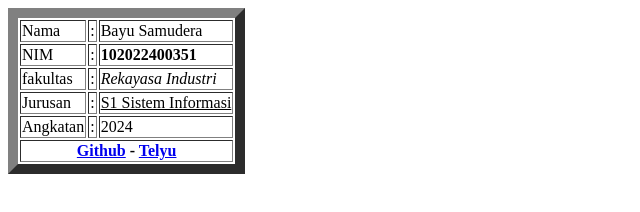
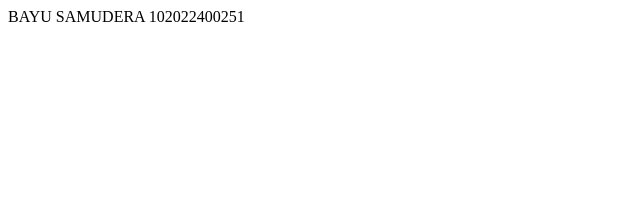
Before and after one commit to snorlaxxx666/snorlaxxx666.github.io, a plain HTML site: page index.html in a window 1280 px wide. Shown: the whole page, without its empty margins (0-640 px from the left). Drawn offline with Linux system fonts and the light colour scheme.

Commit message:
Update index.html

```diff
--- a/index.html
+++ b/index.html
@@ -1,40 +1,2 @@
-<html>
-
-    <head>
-        <title>Bayu Samudera</title>
-    </head>
-
-    <table
-    border="10">
-        <tr>
-        <td>Nama</td>
-        <td> :</td>
-        <td>Bayu Samudera</td>
-</tr>
-<tr>
-        <td>NIM</td>
-        <td> :</td>
-        <td><b>102022400351</b></td>
-    </tr>
-        <tr>
-        <td>fakultas</td>
-        <td> :</td>
-        <td><i>Rekayasa Industri</i></td>
-    </tr>
-        <tr>
-            <td>Jurusan</td>
-            <td> :</td>
-            <td><u>S1 Sistem Informasi</u></td>
-        </tr>
-        <tr >
-            <td>Angkatan</td>
-            <td> :</td>
-            <td>2024</td>
-        </tr>
-
-</tr>
-<th colspan="3"><a href="https://github.com/snorlaxxx666" target="_blank">Github</a> - <a href="https://telkomuniversity.ac.id/" target="_self">Telyu</a></th>
-    </table>
-
-</body>
-</html>
+BAYU SAMUDERA
+102022400251
```
